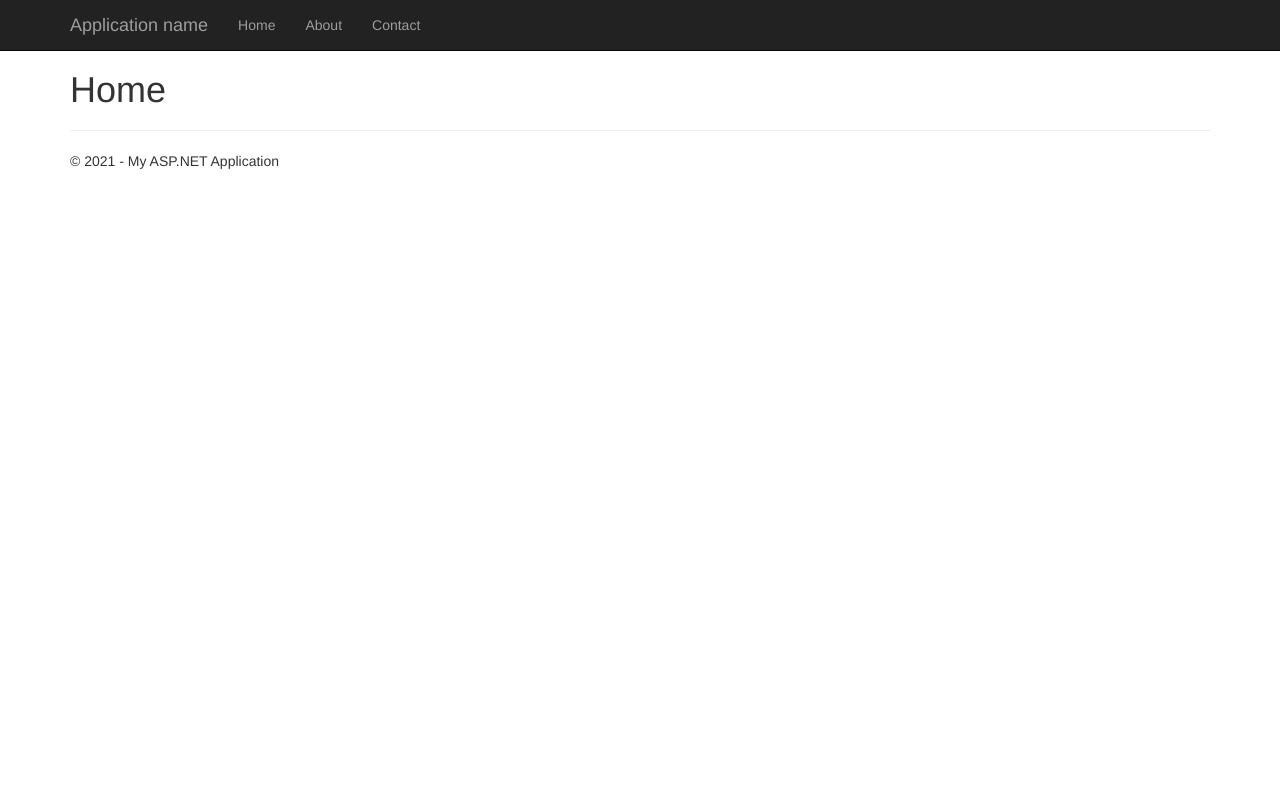
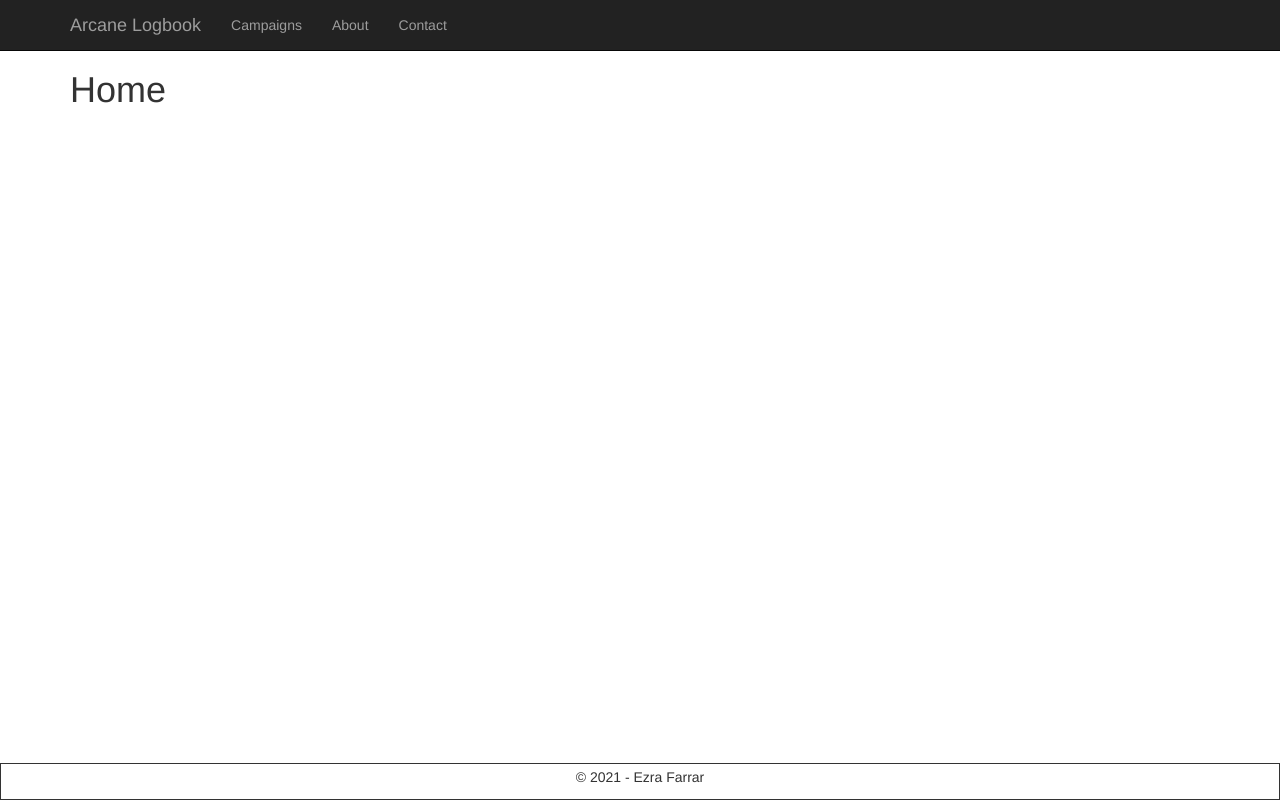
Before and after one commit to FarrarE/ArcaneLogbook, an ASP.NET MVC app: page / in a window 1280 px wide. Run offline with ASP.NET Core 8 and stand-ins for ASP.NET MVC 5, Linux system fonts and the light colour scheme; the project's own start-up code is not run, and a stand-in starts its controllers and pages; some libraries are stand-ins or nearby versions.

Commit message:
Added campaigns view

```diff
--- a/ArcaneLogbook/ArcaneLogbook.Web/Content/Site.css
+++ b/ArcaneLogbook/ArcaneLogbook.Web/Content/Site.css
@@ -7,6 +7,17 @@ body {
 .body-content {
     padding-left: 15px;
     padding-right: 15px;
+
+}
+
+footer {
+    text-align: center;
+    background: white;
+    position: fixed;
+    width:100%;
+    bottom: 0;
+    padding:.25rem;
+    border:solid 1px;
 }
 
 /* Override the default bootstrap behavior where horizontal description lists
--- a/ArcaneLogbook/ArcaneLogbook.Web/Controllers/HomeController.cs
+++ b/ArcaneLogbook/ArcaneLogbook.Web/Controllers/HomeController.cs
@@ -22,6 +22,11 @@ namespace ArcaneLogbook.Web.Controllers
             return View(model);
         }
 
+        public ActionResult Campaigns()
+        {
+            return View();
+        }
+
         public ActionResult About()
         {
             ViewBag.Message = "Your application description page.";
--- a/ArcaneLogbook/ArcaneLogbook.Web/Views/Shared/_Layout.cshtml
+++ b/ArcaneLogbook/ArcaneLogbook.Web/Views/Shared/_Layout.cshtml
@@ -16,11 +16,11 @@
                     <span class="icon-bar"></span>
                     <span class="icon-bar"></span>
                 </button>
-                @Html.ActionLink("Application name", "Index", "Home", new { area = "" }, new { @class = "navbar-brand" })
+                @Html.ActionLink("Arcane Logbook", "Index", "Home", new { area = "" }, new { @class = "navbar-brand" })
             </div>
             <div class="navbar-collapse collapse">
                 <ul class="nav navbar-nav">
-                    <li>@Html.ActionLink("Home", "Index", "Home")</li>
+                    <li>@Html.ActionLink("Campaigns", "Campaigns", "Home")</li>
                     <li>@Html.ActionLink("About", "About", "Home")</li>
                     <li>@Html.ActionLink("Contact", "Contact", "Home")</li>
                 </ul>
@@ -29,13 +29,11 @@
     </div>
     <div class="container body-content">
         @RenderBody()
-        <hr />
-        <footer>
-            <p>&copy; @DateTime.Now.Year - My ASP.NET Application</p>
-        </footer>
     </div>
+    <footer>
+        <p>&copy; @DateTime.Now.Year - Ezra Farrar</p>
+    </footer>
 
-    @Scripts.Render("~/bundles/jquery")
     @Scripts.Render("~/bundles/bootstrap")
     @RenderSection("scripts", required: false)
 </body>
```
Also changed, not shown: ArcaneLogbook/ArcaneLogbook.Web/Views/Home/Campaigns.cshtml (added, +7 -0 lines), ArcaneLogbook/ArcaneLogbook.Web/ArcaneLogbook.Web.csproj.
